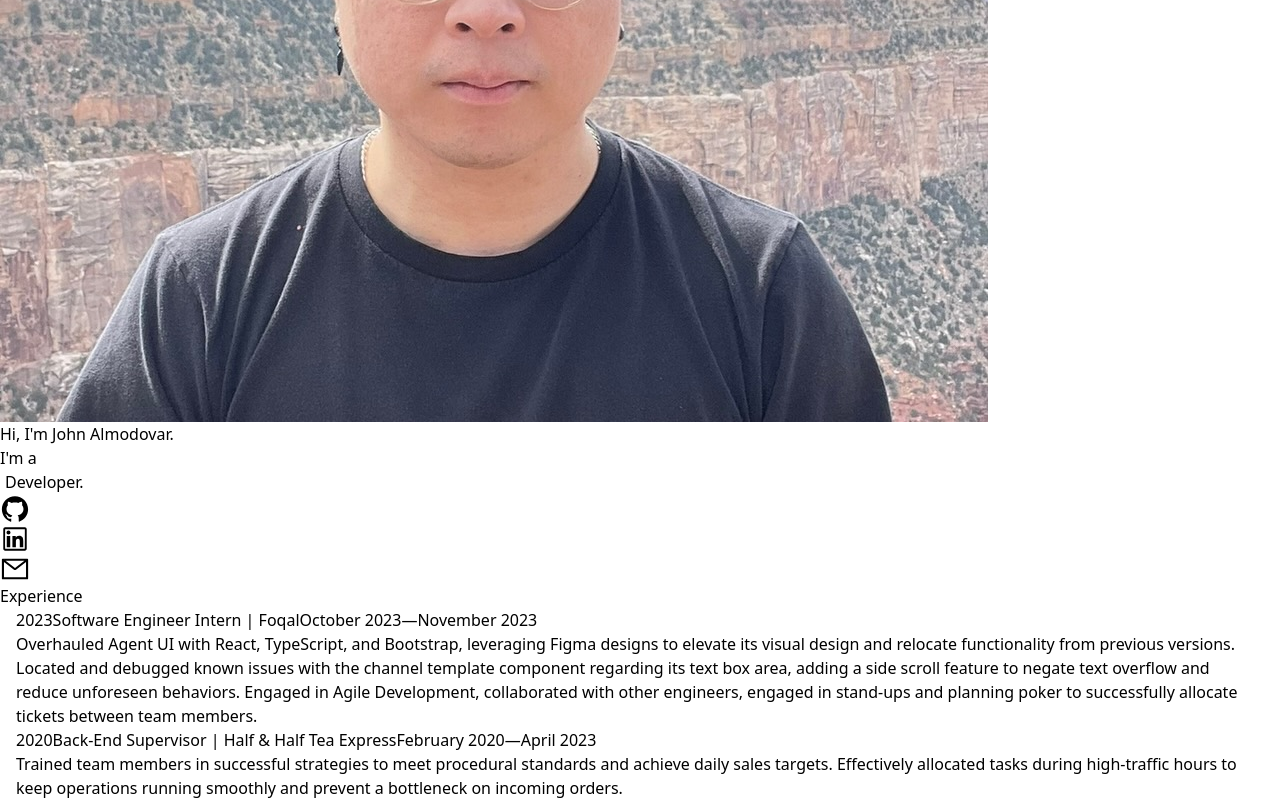
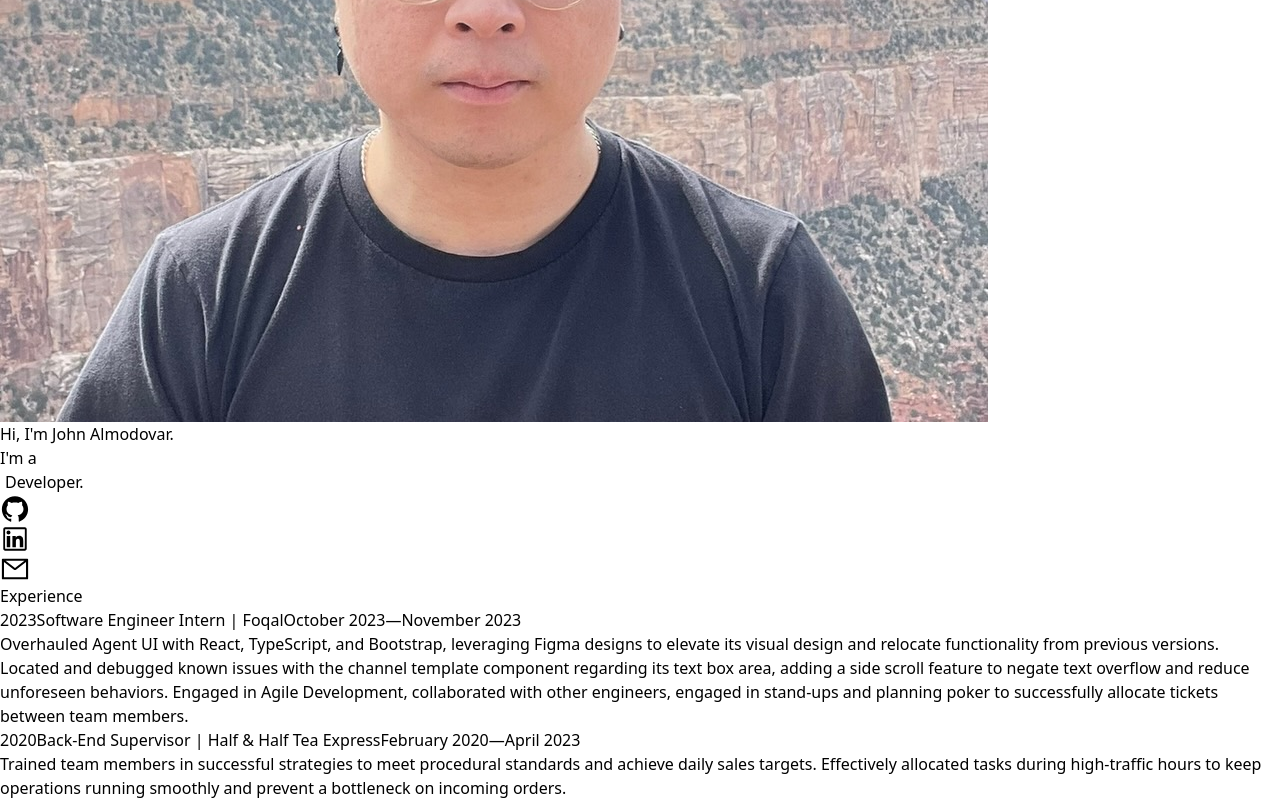
Before and after one commit to johnalmodovar/personal-portfolio-v2, a React (Vite) app: page / in a window 1280 px wide. Shown: the part 669-1469 px from the top of the page. Built offline with nearby package versions, Linux system fonts and the light colour scheme.

Commit message:
implemented smooth scrolling for entire app

```diff
--- a/src/index.css
+++ b/src/index.css
@@ -2,9 +2,6 @@
 @tailwind components;
 @tailwind utilities;
 
-@layer base {
-  li {
-    @apply px-4;
-    @apply cursor-pointer;
-  }
+* {
+  scroll-behavior: smooth;
 }
```
